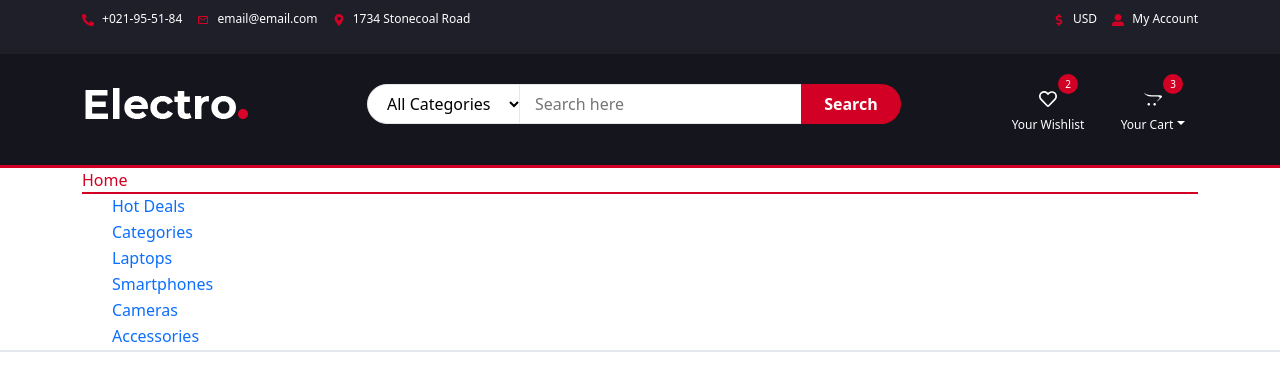
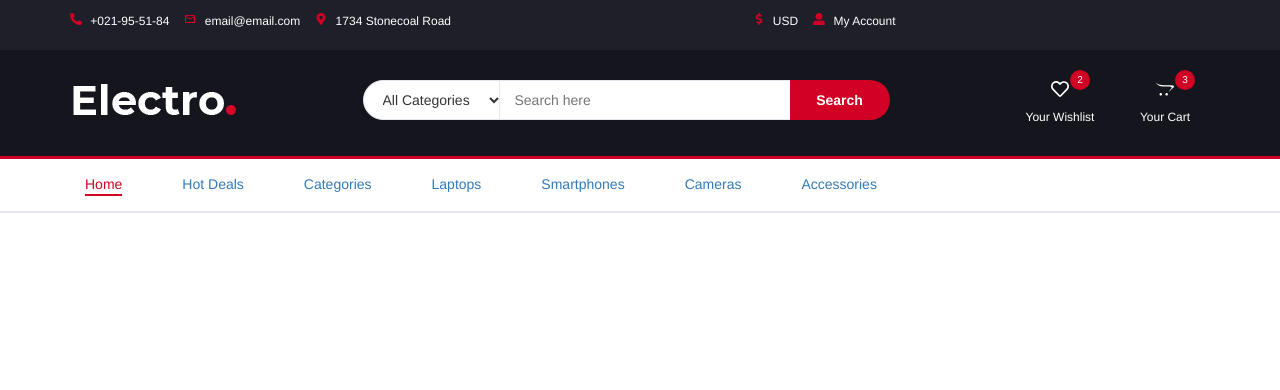
Before and after one commit to hasanhabib16011998/ecommerce_app, a React (Vite) app in the folder frontend/: page / in a window 1280 px wide. Shown: the top 390 px of the page. Built offline with nearby package versions, Linux system fonts and the light colour scheme.

Commit message:
fixed navbar issue

```diff
--- a/frontend/package.json
+++ b/frontend/package.json
@@ -11,7 +11,7 @@
   },
   "dependencies": {
     "@popperjs/core": "^2.11.8",
-    "bootstrap": "^5.3.6",
+    "bootstrap": "^3.3.7",
     "nouislider": "^15.8.1",
     "react": "^19.1.0",
     "react-dom": "^19.1.0",
--- a/frontend/src/App.tsx
+++ b/frontend/src/App.tsx
@@ -1,15 +1,12 @@
 import './App.css';
 import 'bootstrap/dist/css/bootstrap.min.css';
-import 'bootstrap/dist/js/bootstrap.bundle.min.js';
 import Header from './components/header/Header';
-import Navigation from './components/Navigation';
 
 function App() {
 
   return (
     <>
     <Header/>
-    <Navigation/>
     </>
   )
 }
--- a/frontend/src/components/Navigation.tsx
+++ /dev/null
@@ -1,82 +0,0 @@
-import React, { useState } from "react";
-
-const Navigation: React.FC = () => {
-  const [navActive, setNavActive] = useState(false);
-
-  const handleToggle = () => setNavActive((active) => !active);
-  const closeNav = () => setNavActive(false);
-
-  return (
-    <nav id="navigation">
-      <div className="container">
-        {/* Hamburger/Menu icon for mobile */}
-        <button
-          className="menu-toggle"
-          aria-label="Toggle navigation"
-          onClick={handleToggle}
-          style={{
-            display: "none",
-            background: "none",
-            border: "none",
-            fontSize: 24,
-            position: "absolute",
-            top: 18,
-            left: 18,
-            zIndex: 30,
-          }}
-        >
-          <span style={{ fontSize: "2rem", color: "#D10024" }}>&#9776;</span>
-        </button>
-        {/* Responsive nav */}
-        <div
-          id="responsive-nav"
-          className={navActive ? "active" : ""}
-          style={{
-            transition: "0.2s all",
-          }}
-        >
-          <ul className="main-nav nav navbar-nav">
-            <li className="active" onClick={closeNav}>
-              <a href="#">Home</a>
-            </li>
-            <li onClick={closeNav}>
-              <a href="#">Hot Deals</a>
-            </li>
-            <li onClick={closeNav}>
-              <a href="#">Categories</a>
-            </li>
-            <li onClick={closeNav}>
-              <a href="#">Laptops</a>
-            </li>
-            <li onClick={closeNav}>
-              <a href="#">Smartphones</a>
-            </li>
-            <li onClick={closeNav}>
-              <a href="#">Cameras</a>
-            </li>
-            <li onClick={closeNav}>
-              <a href="#">Accessories</a>
-            </li>
-          </ul>
-        </div>
-        {/* Overlay to close menu on mobile */}
-        {navActive && (
-          <div
-            onClick={closeNav}
-            style={{
-              position: "fixed",
-              top: 0,
-              left: 0,
-              width: "100vw",
-              height: "100vh",
-              background: "rgba(0,0,0,0.1)",
-              zIndex: 21,
-            }}
-          />
-        )}
-      </div>
-    </nav>
-  );
-};
-
-export default Navigation;
--- a/frontend/src/components/header/Header.tsx
+++ b/frontend/src/components/header/Header.tsx
@@ -6,7 +6,7 @@ import { FaMapMarkerAlt } from "react-icons/fa";
 import { FaDollarSign } from "react-icons/fa";
 import { FaUserAlt } from "react-icons/fa";
 import { FaRegHeart } from "react-icons/fa";
-import { FaOpencart } from "react-icons/fa";
+import { MdMenu } from "react-icons/md";
 import CartDropdown from './CartDropdown';
 
 
@@ -15,6 +15,12 @@ import CartDropdown from './CartDropdown';
 const Header: React.FC = () => {
     const [cartOpen, setCartOpen] = useState<boolean>(false);
     const toggleCart = (): void => setCartOpen(prev => !prev);
+    const [navActive, setNavActive] = useState(false);
+
+    const handleToggle = (e: React.MouseEvent) => {
+      e.preventDefault();
+      setNavActive((prev) => !prev);
+    };
 
   return (
     <>
@@ -81,8 +87,8 @@ const Header: React.FC = () => {
 
                 {/* Menu Toggle */}
                 <div className="menu-toggle">
-                  <a href="#">
-                    <i className="fa fa-bars"></i>
+                  <a href="#" onClick={handleToggle}>
+                    <i><MdMenu/></i>
                     <span>Menu</span>
                   </a>
                 </div>
@@ -93,6 +99,25 @@ const Header: React.FC = () => {
         </div>
       </div>
       </header>
+
+
+      <nav id="navigation">
+      <div className="container">
+        <div id="responsive-nav" className={navActive ? "active" : ""}>
+          <ul className="main-nav nav navbar-nav">
+            <li className="active"><a href="#">Home</a></li>
+            <li><a href="#">Hot Deals</a></li>
+            <li><a href="#">Categories</a></li>
+            <li><a href="#">Laptops</a></li>
+            <li><a href="#">Smartphones</a></li>
+            <li><a href="#">Cameras</a></li>
+            <li><a href="#">Accessories</a></li>
+          </ul>
+        </div>
+      </div>
+    </nav>
+
+
     </>
    )
 
```
Also changed, not shown: 1 other file (tests, documents, lock files or other folders).
